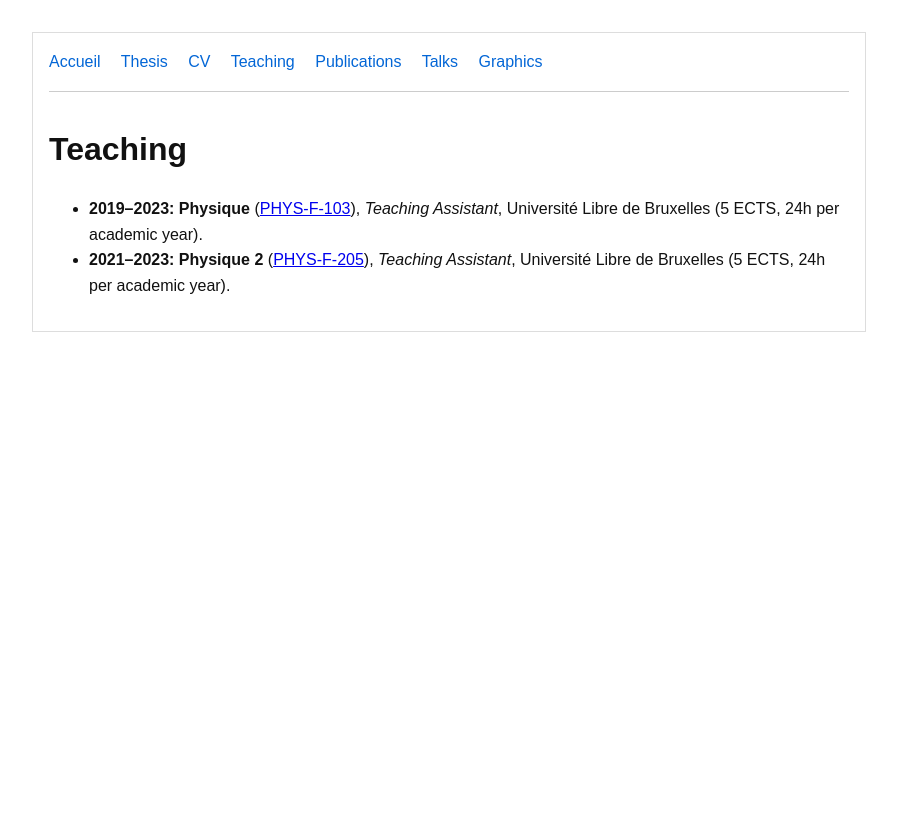
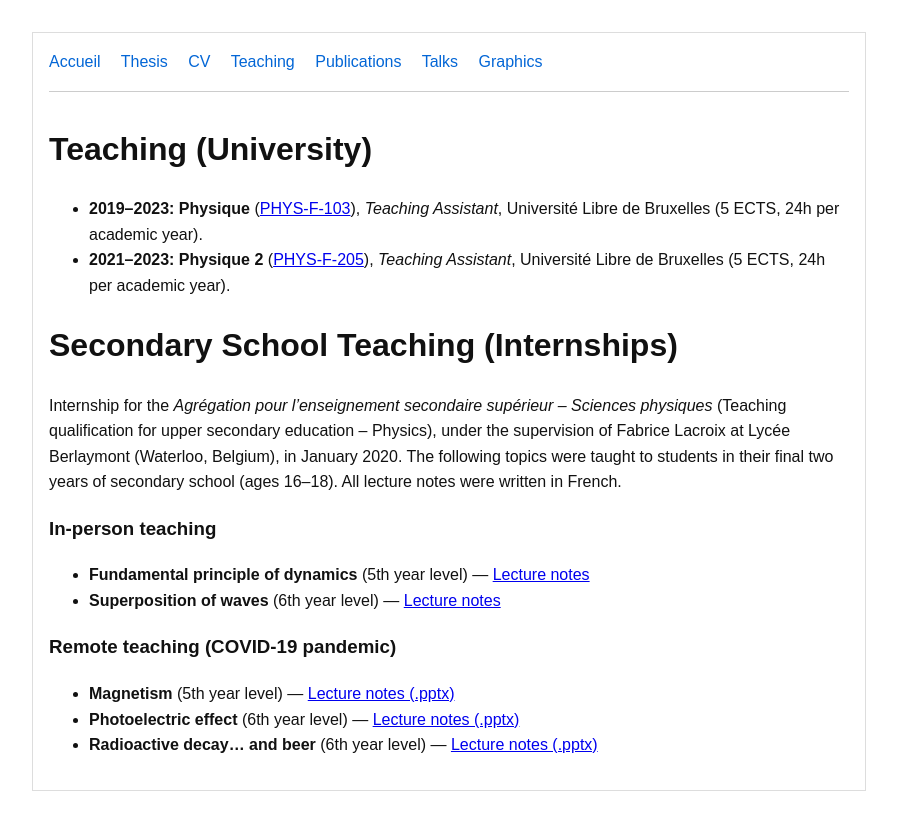
Before and after one commit to V-allard/V-allard.github.io, a Jekyll site: the page built from teaching.md, in a window 1280 px wide. Shown: the top 830 px of the page, without its empty margins (191-1088 px from the left). Built offline with Jekyll 4.4.1, drawn with Linux system fonts in a browser that asks for light colours.

Commit message:
Update teaching.md

```diff
--- a/teaching.md
+++ b/teaching.md
@@ -3,7 +3,22 @@ layout: default
 title: Teaching
 ---
 
-# Teaching
+# Teaching (University)
 
 - **2019–2023: Physique** ([PHYS-F-103](https://www.ulb.be/en/programme/phys-f103)), _Teaching Assistant_, Université Libre de Bruxelles (5 ECTS, 24h per academic year).
 - **2021–2023: Physique 2** ([PHYS-F-205](https://www.ulb.be/en/programme/phys-f205)), _Teaching Assistant_, Université Libre de Bruxelles (5 ECTS, 24h per academic year).
+
+# Secondary School Teaching (Internships)
+
+Internship for the *Agrégation pour l'enseignement secondaire supérieur – Sciences physiques* (Teaching qualification for upper secondary education – Physics), under the supervision of Fabrice Lacroix at Lycée Berlaymont (Waterloo, Belgium), in January 2020. The following topics were taught to students in their final two years of secondary school (ages 16–18). All lecture notes were written in French.
+
+### In-person teaching
+
+- **Fundamental principle of dynamics** (5th year level) — [Lecture notes](/assets/Loi_fondamentale_de_la_dynamique__Cours_5e_.pdf)
+- **Superposition of waves** (6th year level) — [Lecture notes](/assets/Superposition_des_ondes__Cours_6e_.pdf)
+
+### Remote teaching (COVID-19 pandemic)
+
+- **Magnetism** (5th year level) — [Lecture notes (.pptx)](/assets/MagnétismeCours.pptx)
+- **Photoelectric effect** (6th year level) — [Lecture notes (.pptx)](/assets/EffetPhotoélectriqueCours.pptx)
+- **Radioactive decay... and beer** (6th year level) — [Lecture notes (.pptx)](/assets/Décroissance_radioactiveCours.pptx)
```
